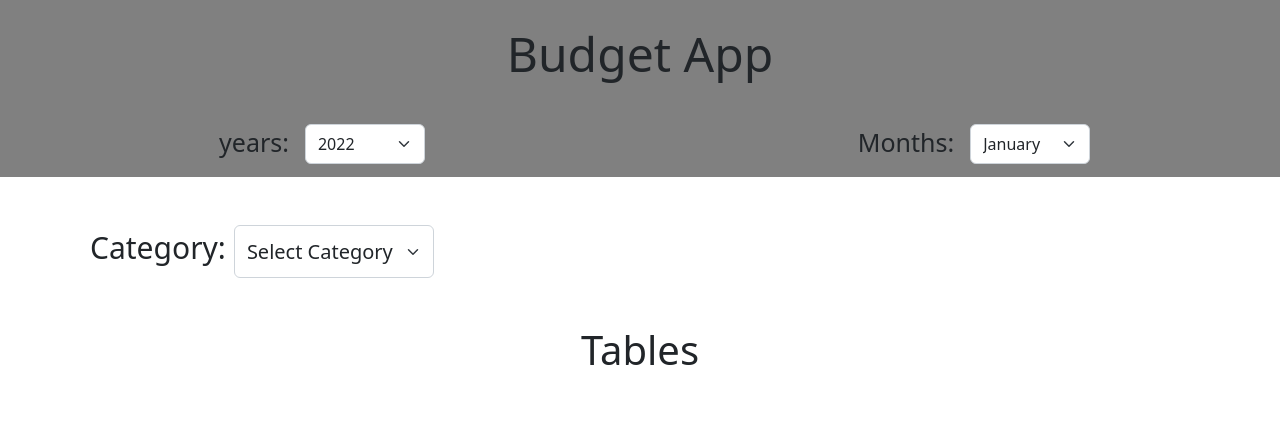
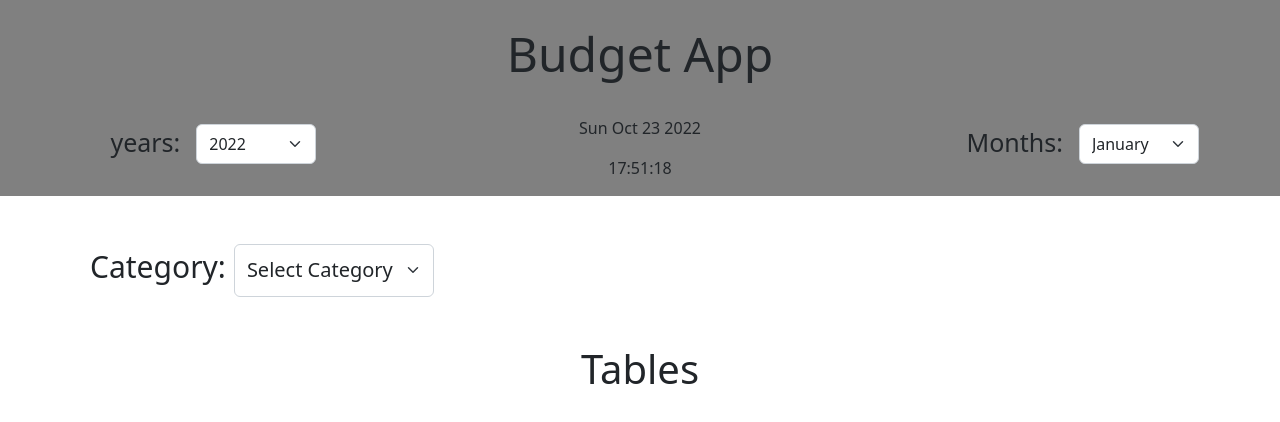
Before and after one commit to alittle1988/reactBudget1st, a React (Create React App) app: page / in a window 1280 px wide. Shown: the top 422 px of the page. Built offline with nearby package versions, Linux system fonts and the light colour scheme.

Commit message:
added Clock component and put it in Header

```diff
--- a/src/CategoryDrop.js
+++ b/src/CategoryDrop.js
@@ -19,7 +19,6 @@ function CategoryDrop(props) {
         return;
     }
     onIncomeChange(category, things, amount)
-    console.log(category)
     setThings("");
     setAmount("");
     setValidate("");
--- /dev/null
+++ b/src/DateClock.js
@@ -0,0 +1,21 @@
+import React, {useState, useEffect} from "react";
+
+
+
+export default function DateClock() {
+    const [date, setDate] = useState(new Date());
+    useEffect(() => {
+       const interval =  setInterval(() => {
+            setDate(new Date());
+        }, 1000);
+       return () => clearInterval(interval)
+    }, [])
+
+
+    return (
+    <div>
+        <p>{date.toDateString()}</p>
+        <p>{date.getHours() + ':' + date.getMinutes() + ':' + date.getSeconds()}</p>
+    </div>
+    )
+}
--- a/src/Header.js
+++ b/src/Header.js
@@ -1,5 +1,7 @@
 import React from "react";
 import { Form, Col, Row } from "react-bootstrap";
+import DateClock from "./DateClock.js";
+
 function handleYearChange() {
     alert("super duper gang");
 }
@@ -22,6 +24,9 @@ function Header() {
                         </Form.Select>
                     </Form>
                 </Col>
+                <Col>
+                <DateClock />
+                </Col>
                 <Col className="headerCol">
                     <Form style={{display:"flex"}} className="my-2">
                         <Form.Label style={{fontSize:25}} className="mx-3">Months:</Form.Label>
```
Also changed, not shown: src/App.css (+0 -39 lines).
